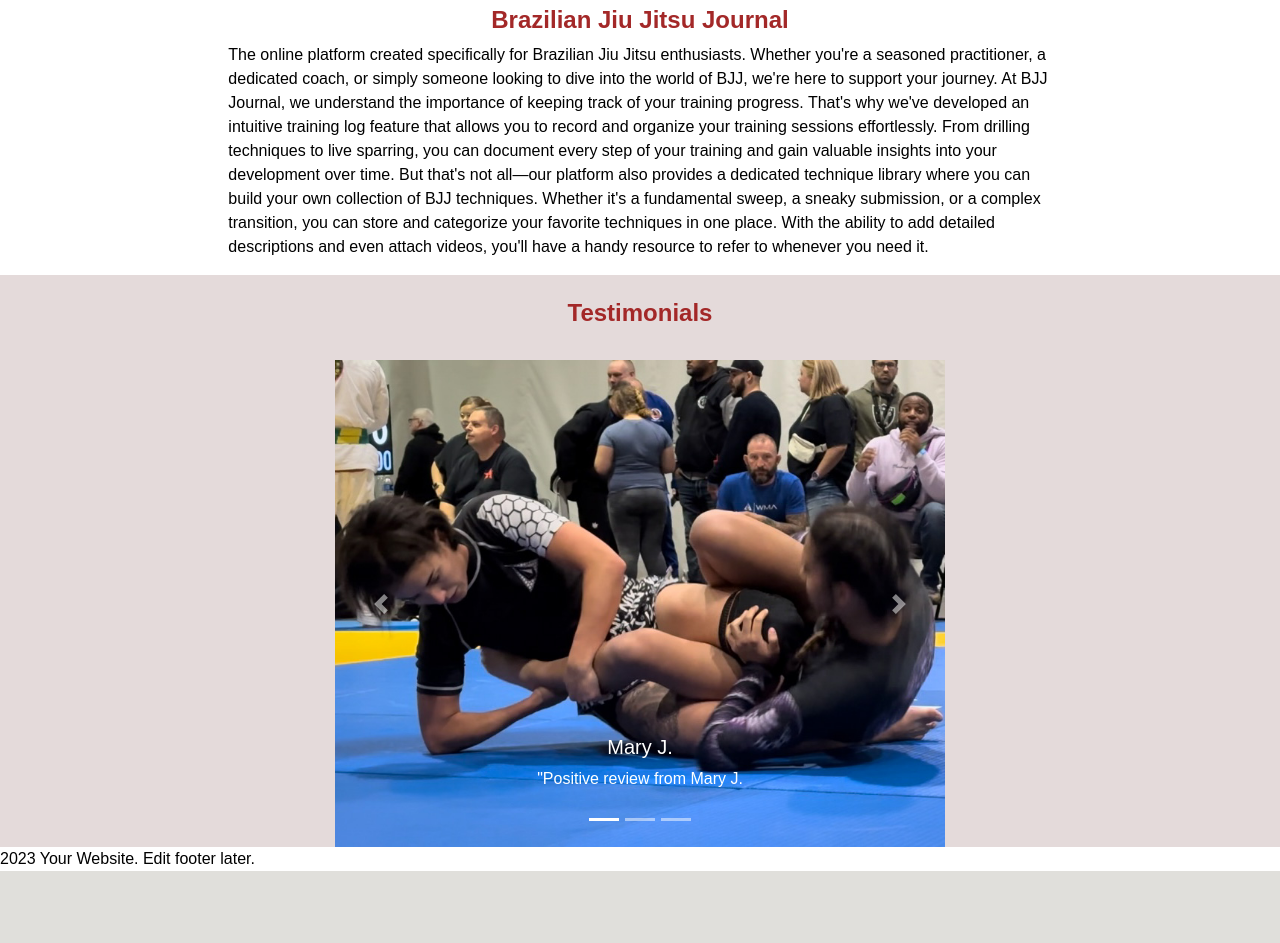
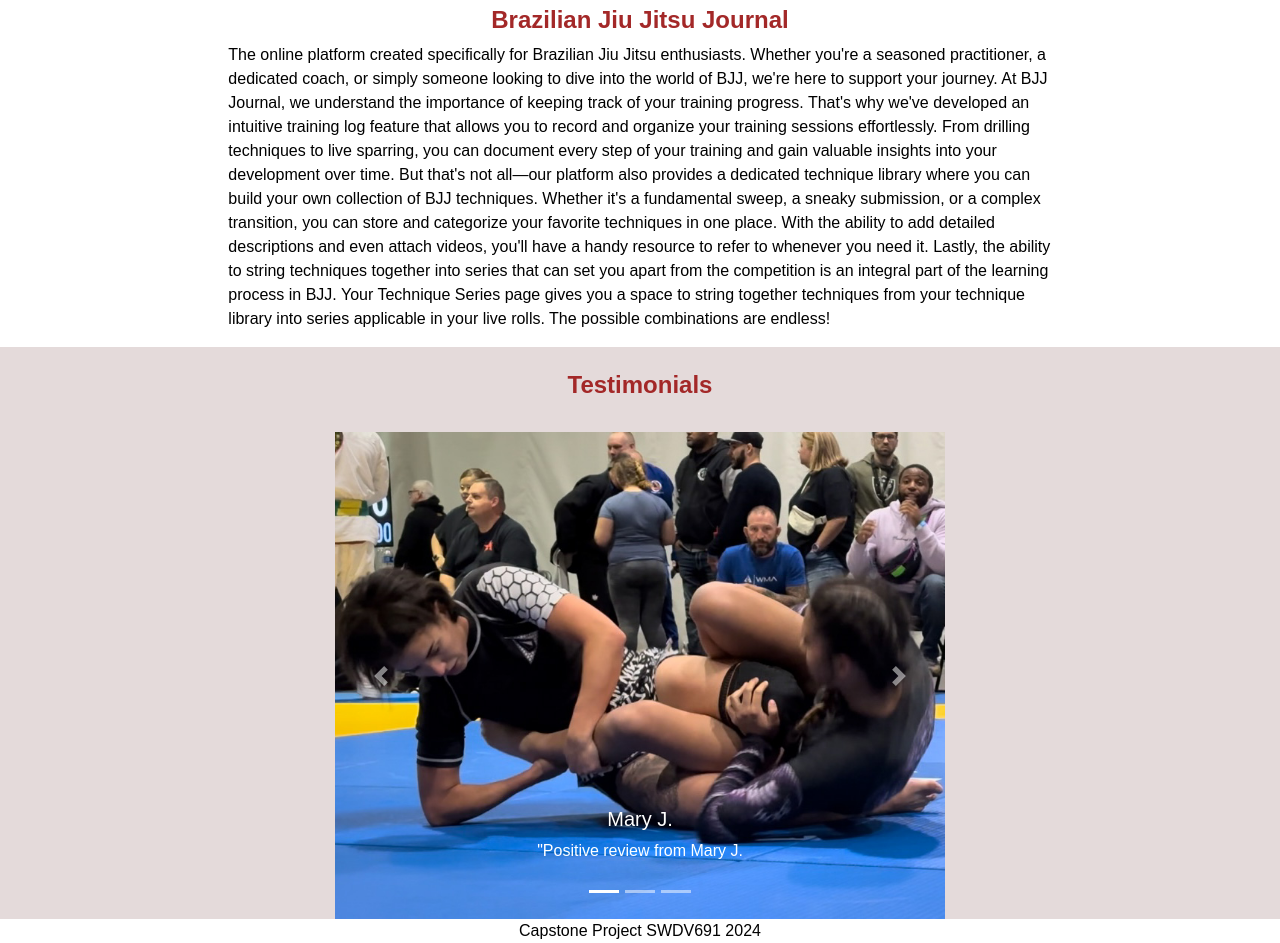
Before and after one commit to m-jines/Capstone2024, a Django app: page / in a window 1280 px wide. Shown: the part 1034-1977 px from the top of the page. Before the commit the page ends 1905 px from the top, so only its background shows below. Run offline with Django 4.2, Linux system fonts and the light colour scheme; some libraries are stand-ins or nearby versions.

Commit message:
footer centered

```diff
--- a/djangoApp/templates/djangoApp/home.html
+++ b/djangoApp/templates/djangoApp/home.html
@@ -44,7 +44,9 @@
                 where you can build your own collection of BJJ techniques. Whether it's a fundamental sweep, a
                 sneaky submission, or a complex transition, you can store and categorize your favorite techniques in
                 one place. With the ability to add detailed descriptions and even attach videos, you'll have a handy
-                resource to refer to whenever you need it. </p>
+                resource to refer to whenever you need it. Lastly, the ability to string techniques together into series that can
+            set you apart from the competition is an integral part of the learning process in BJJ. Your Technique Series page gives you a space
+        to string together techniques from your technique library into series applicable in your live rolls. The possible combinations are endless!  </p>
         </div>
     </div>
 </div>
--- a/djangoApp/templates/djangoApp/main.html
+++ b/djangoApp/templates/djangoApp/main.html
@@ -62,10 +62,9 @@
 
     {% endblock %}
 
-    <div class="footer mt-auto">
-      2023 Your Website. Edit footer later.
+    <div class="footer mt-auto" style="text-align: center;">
+      Capstone Project SWDV691 2024
   </div>
-
 </body>
 
 <script src="https://cdn.jsdelivr.net/npm/@popperjs/core@2.11.8/dist/umd/popper.min.js" integrity="sha384-I7E8VVD/ismYTF4hNIPjVp/Zjvgyol6VFvRkX/vR+Vc4jQkC+hVqc2pM8ODewa9r" crossorigin="anonymous"></script>
```
Also changed, not shown: djangoApp/templates/djangoApp/stats.html (line endings or trailing spaces).
